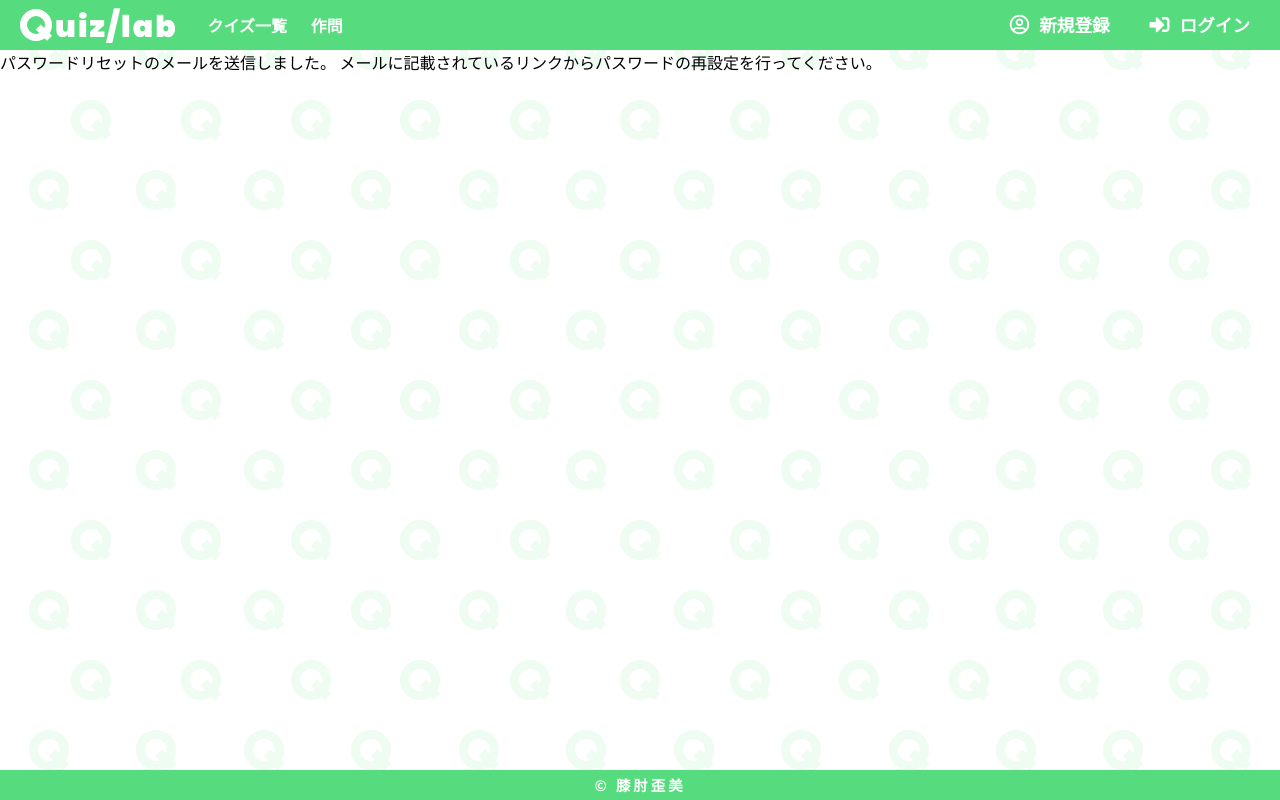
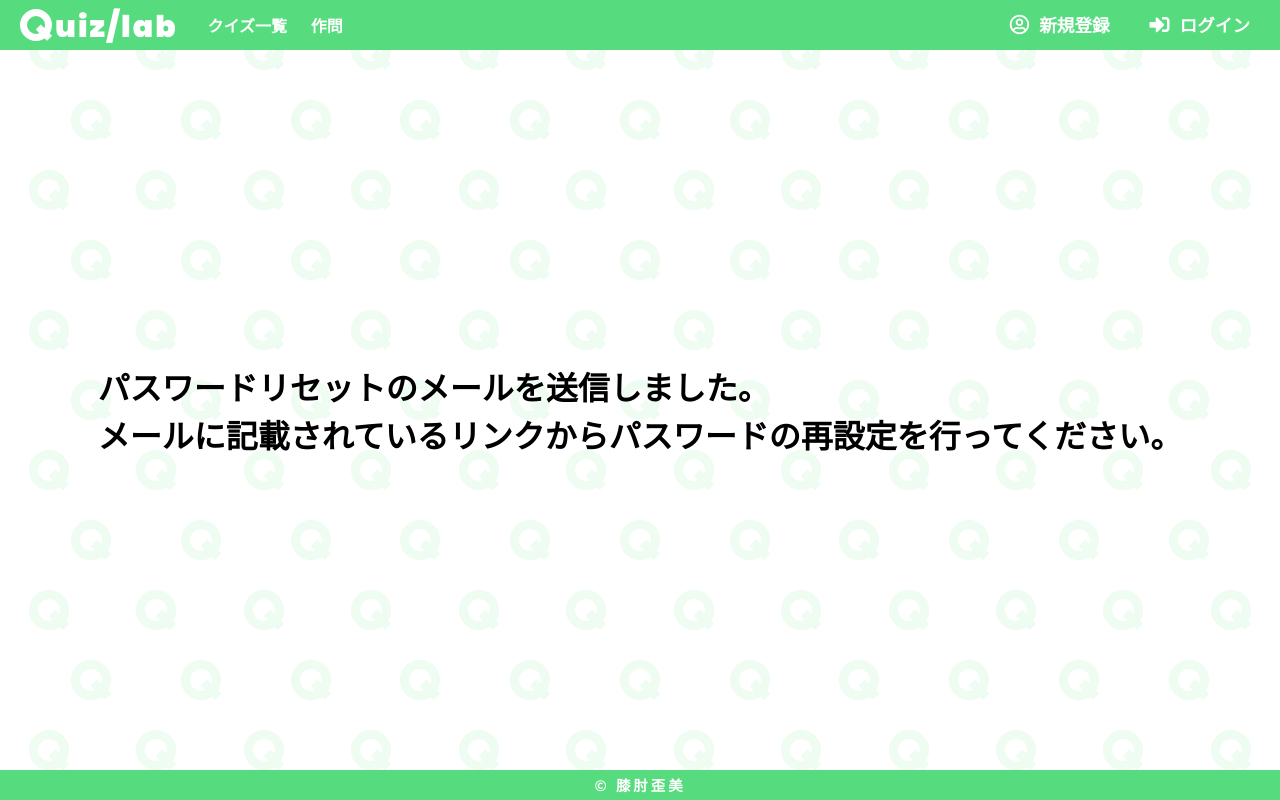
Before and after one commit to morihey-yabusaka/QuizSlashLab, a Django app: page /user/password/reset/done in a window 1280 px wide. Run offline with Django 4.2, Linux system fonts and the light colour scheme; parts of the project's set-up code (start-up, migrations or seed data) failed here and were passed over.

Commit message:
update password reset design

```diff
--- a/app/static/css/style.css
+++ b/app/static/css/style.css
@@ -948,4 +948,12 @@ footer {
 }
 .user_menu.menu .menuitem span {
   margin-right: 10px;
+}
+
+.page.password_reset_done .main, .page.password_reset_complete .main {
+  display: flex;
+  align-items: center;
+  justify-content: center;
+  font-size: 2rem;
+  font-weight: 900;
 }/*# sourceMappingURL=style.css.map */
--- a/app/static/scss/style.scss
+++ b/app/static/scss/style.scss
@@ -15,3 +15,4 @@
 @use 'quiz/create';
 @use 'users/form';
 @use 'users/usermenu';
+@use 'users/password_reset';
--- /dev/null
+++ b/app/static/scss/users/_password_reset.scss
@@ -0,0 +1,9 @@
+.page {
+  &.password_reset_done .main, &.password_reset_complete .main {
+    display: flex;
+    align-items: center;
+    justify-content: center;
+    font-size: 2rem;
+    font-weight: 900;
+  }
+}
--- a/users/templates/password_reset_done.html
+++ b/users/templates/password_reset_done.html
@@ -1,10 +1,10 @@
 {% extends 'comp/base.html' %}
 
 
-{% block class %}password_change_done{% endblock class %}
+{% block class %}password_reset_done{% endblock class %}
 
 
 {% block content %}
-  パスワードリセットのメールを送信しました。
+  パスワードリセットのメールを送信しました。<br>
   メールに記載されているリンクからパスワードの再設定を行ってください。
 {% endblock content %}
```
Also changed, not shown: app/static/scss/css/password_change.css (added, +7 -0 lines), 2 other files.
